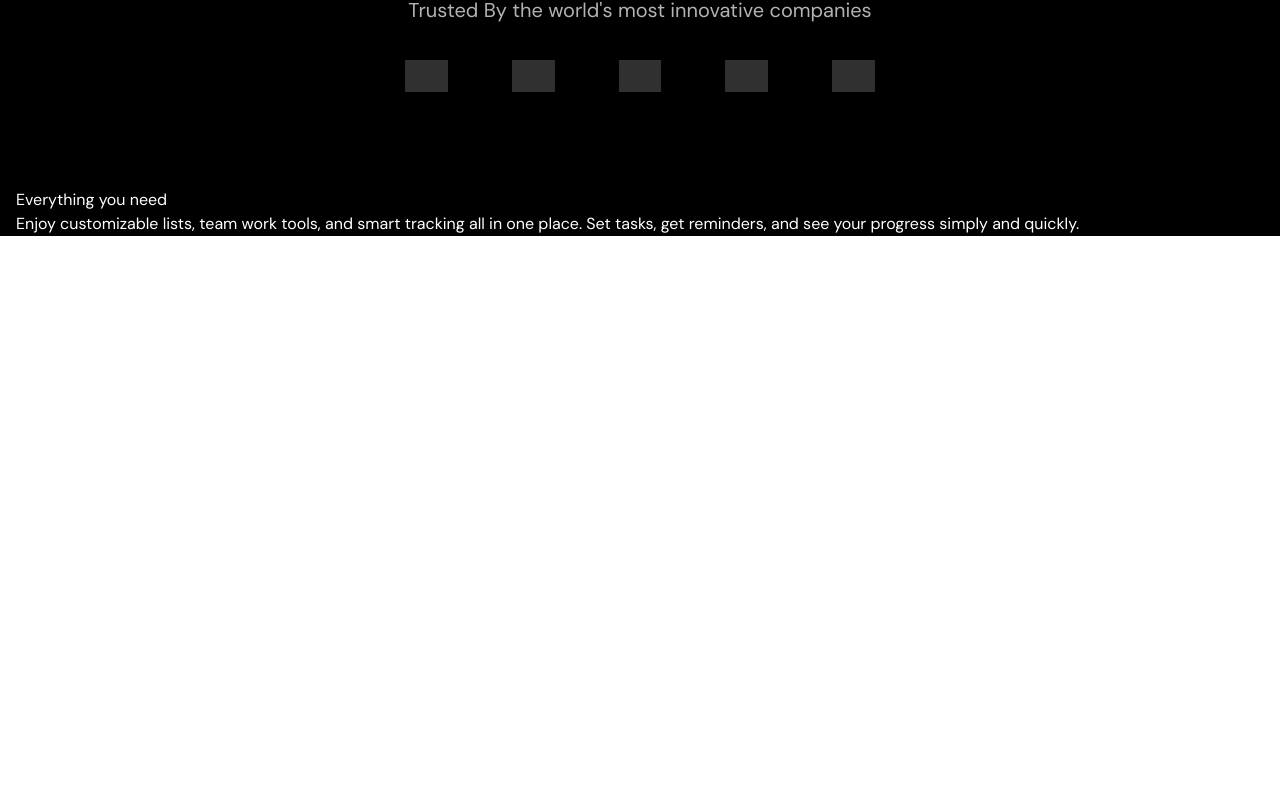
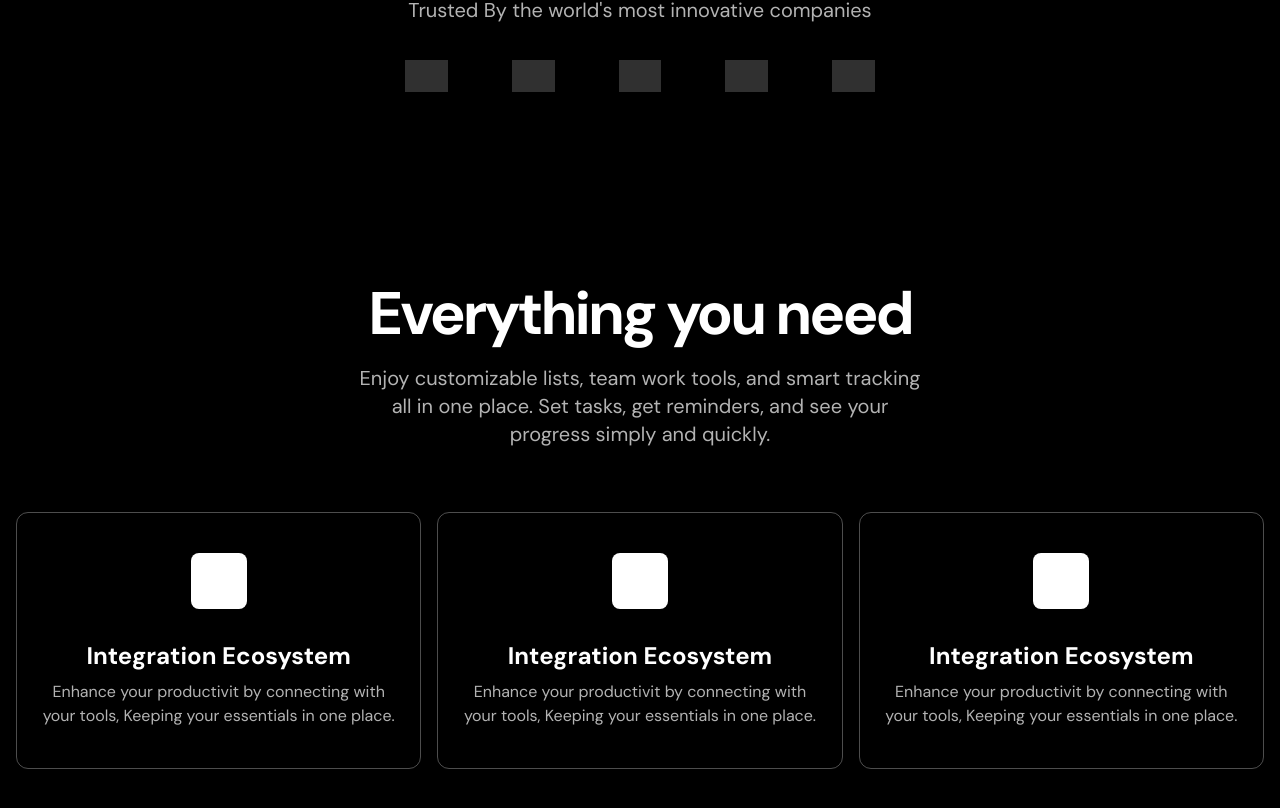
Before and after one commit to Ekpo-Emmanuel/design-by-akira, a Next.js app: page / in a window 1280 px wide. Shown: the part 938-1746 px from the top of the page. Before the commit the page ends 1174 px from the top, so only its background shows below. Built offline with nearby package versions, Linux system fonts and the light colour scheme; grey boxes are pictures that could not be loaded.

Commit message:
feat: Added Features Section

```diff
--- a/src/components/Features.tsx
+++ b/src/components/Features.tsx
@@ -18,14 +18,20 @@ const features = [
 
 export default function Features() {
   return (
-    <div className='bg-black text-white'>
+    <div className='bg-black text-white py-[72px] sm:py-24'>
       <div className='container'>
-        <h2>Everything you need</h2>
-        <p>
+        <h2 className='text-center text-5xl sm:text-6xl font-bold tracking-tighter'>Everything you need</h2>
+        <p className='mt-5 text-center text-xl text-white/70 md:max-w-xl md:mx-auto'>
             Enjoy customizable lists, team work tools, and smart tracking all in one place. Set tasks, get reminders, and see your progress simply and quickly.
         </p>
-        <div>
-
+        <div className='mt-16 grid grid-cols-1 gap-4 sm:grid-cols-2 md:grid-cols-3'>
+            {features.map((feature, index) => (
+                <div key={index} className="border border-white/30 px-5 py-10 text-center rounded-xl">
+                    <div className='inline-flex justify-center h-14 w-14 bg-white text-black items-center rounded-lg'></div>{/* icons */}
+                    <h3 className='text-2xl font-bold mt-6'>{feature.title}</h3>
+                    <p className='mt-2 text-white/70'>{feature.description}</p>
+                </div>
+            ))}
         </div>
       </div>
     </div>
```
